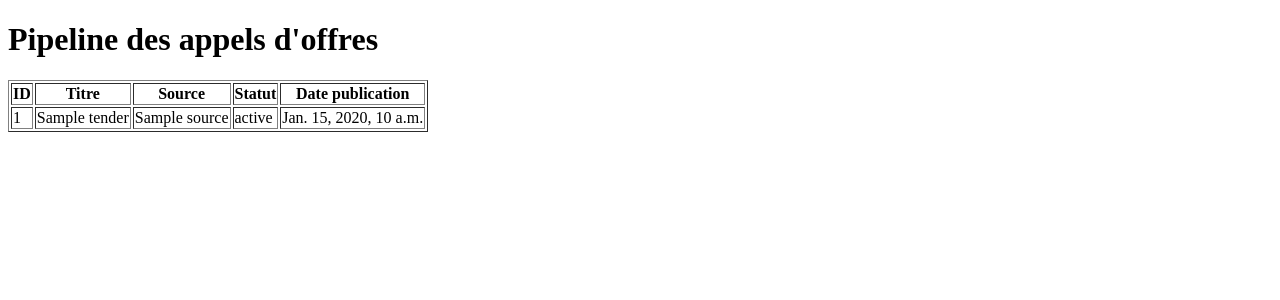
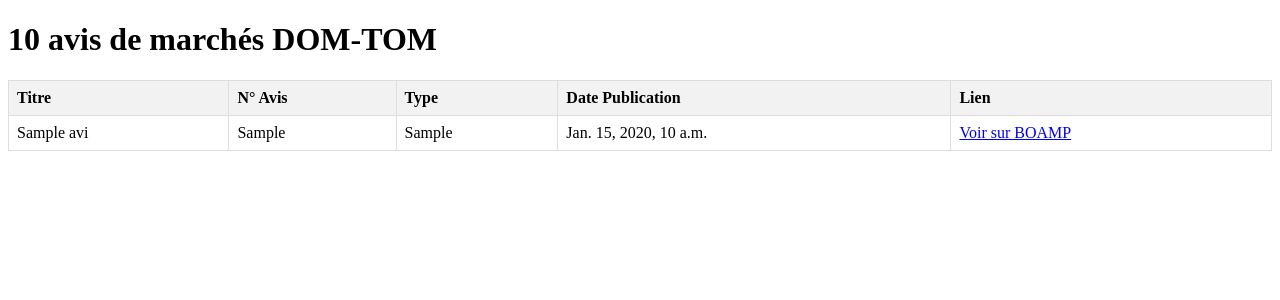
Before and after one commit to krsblly78/plateforme_ao, a Django app: template tenders/templates/tenders/pipeline.html in a window 1280 px wide. Shown: the top 300 px of the page. Run offline with Django 5.2, Linux system fonts and the light colour scheme; the template is opened without the code that fills it: most values are stand-ins (such as "Sample title", 1, 10 or a date in 2020); data that the repository does not hold is empty.

Commit message:
Description des modifications

```diff
--- a/backend/urls.py
+++ b/backend/urls.py
@@ -15,11 +15,12 @@ Including another URLconf
     2. Add a URL to urlpatterns:  path('blog/', include('blog.urls'))
 """
 
+# urls.py (racine du projet)
+# backend/urls.py
 from django.contrib import admin
-from django.urls import path
-#from tenders.views import pipeline
+from django.urls import path, include
 
 urlpatterns = [
     path('admin/', admin.site.urls),
-    #path('pipeline/', pipeline, name='pipeline'),
+    path('', include('tenders.urls')),  # Décommentez après avoir créé le fichier
 ]
--- a/tenders/templates/tenders/pipeline.html
+++ b/tenders/templates/tenders/pipeline.html
@@ -1,30 +1,35 @@
-<!-- tenders/templates/tenders/pipeline.html -->
 <!DOCTYPE html>
-<html lang="fr">
+<html>
 <head>
-    <meta charset="UTF-8">
-    <title>Pipeline AO</title>
+    <title>Avis BOAMP DOM-TOM</title>
+    <style>
+        table { width: 100%; border-collapse: collapse; }
+        th, td { border: 1px solid #ddd; padding: 8px; text-align: left; }
+        th { background-color: #f2f2f2; }
+        tr:hover { background-color: #f5f5f5; }
+    </style>
 </head>
 <body>
-    <h1>Pipeline des appels d'offres</h1>
-    <table border="1">
+    <h1>{{ total }} avis de marchés DOM-TOM</h1>
+
+    <table>
         <thead>
             <tr>
-                <th>ID</th>
                 <th>Titre</th>
-                <th>Source</th>
-                <th>Statut</th>
-                <th>Date publication</th>
+                <th>N° Avis</th>
+                <th>Type</th>
+                <th>Date Publication</th>
+                <th>Lien</th>
             </tr>
         </thead>
         <tbody>
-            {% for tender in tenders %}
+            {% for avi in avis %}
             <tr>
-                <td>{{ tender.external_id }}</td>
-                <td>{{ tender.title }}</td>
-                <td>{{ tender.source }}</td>
-                <td>{{ tender.status }}</td>
-                <td>{{ tender.published_at }}</td>
+                <td>{{ avi.titre }}</td>
+                <td>{{ avi.numero_avis }}</td>
+                <td>{{ avi.type_marche }}</td>
+                <td>{{ avi.date_publication }}</td>
+                <td><a href="{{ avi.lien }}" target="_blank">Voir sur BOAMP</a></td>
             </tr>
             {% endfor %}
         </tbody>
--- /dev/null
+++ b/tenders/urls.py
@@ -0,0 +1,9 @@
+# tenders/urls.py
+from django.urls import path
+from . import views
+
+urlpatterns = [
+    path('', views.index, name='home'),
+    path('tenders/', views.liste_tenders, name='liste_tenders'),
+    path('tenders/<int:id>/', views.detail_tender, name='detail_tender'),
+]
```
Also changed, not shown: tenders/views.py (+10 -1 lines).
